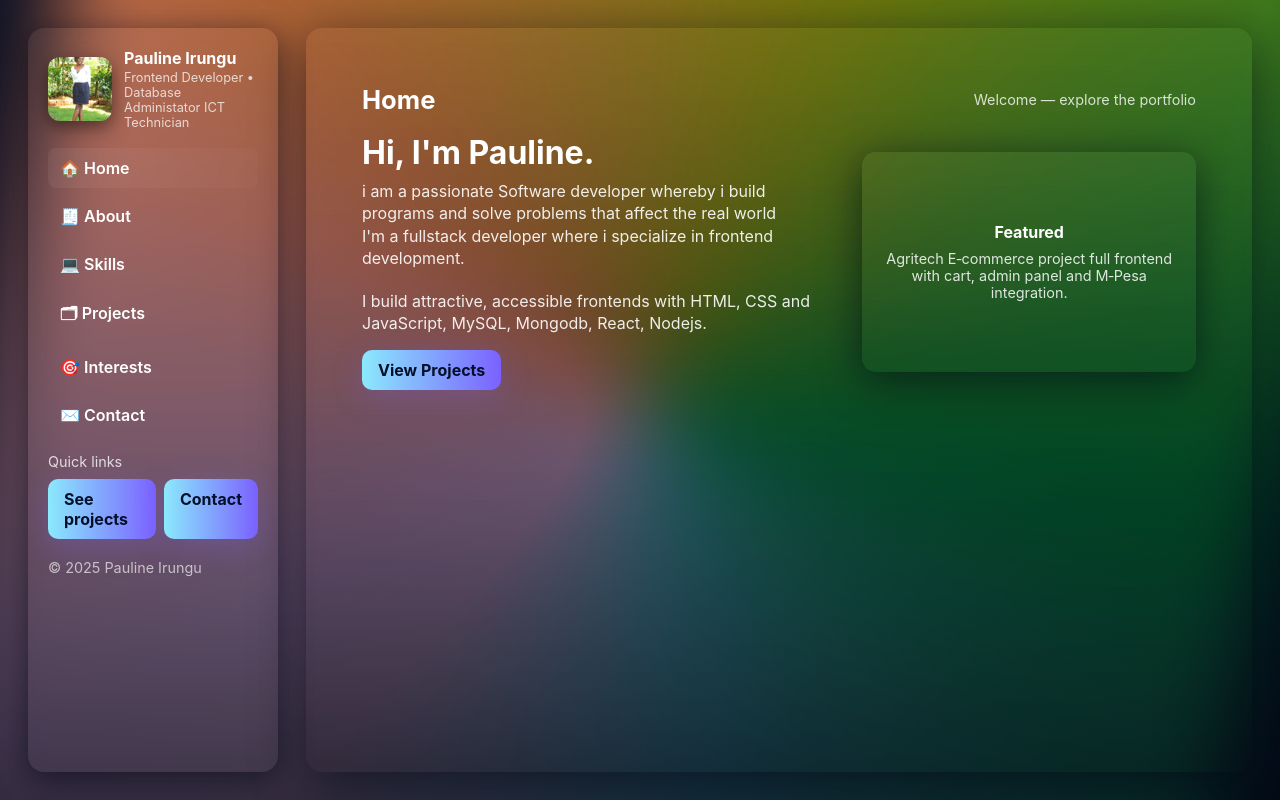
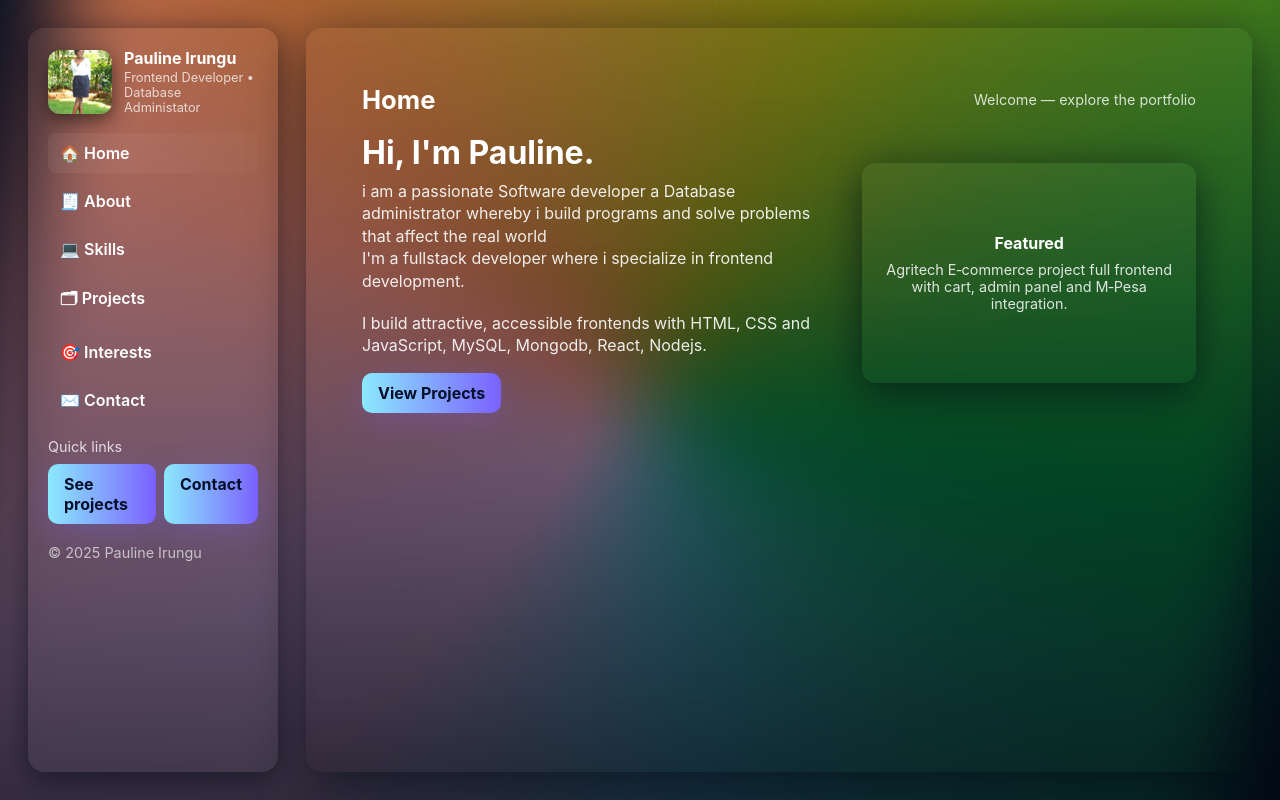
Before and after one commit to wangari39/My-Portfolio, a plain HTML site: page index.html in a window 1280 px wide. Drawn offline with Linux system fonts and the light colour scheme.

Commit message:
Update index.html

```diff
--- a/index.html
+++ b/index.html
@@ -148,7 +148,7 @@
         <div class="avatar"><img src="IMG-20241215-WA0042.jpg" alt="Pauline Irungu"/></div>
         <div>
           <h1>Pauline Irungu</h1>
-          <p class="small">Frontend Developer • Database Administator  ICT Technician</p>
+          <p class="small">Frontend Developer • Database Administator</p>
         </div>
       </div>
 
@@ -181,7 +181,7 @@
           <div class="hero">
             <div class="intro">
               <h3>Hi, I'm Pauline.</h3>
-              <p> i am a passionate Software developer whereby i build programs and solve problems that affect the real world<br>
+              <p> i am a passionate Software developer a Database administrator whereby i build programs and solve problems that affect the real world<br>
                 I'm a fullstack developer where i specialize in frontend development.</p>
                <br>
               <p>I build attractive, accessible frontends with HTML, CSS and JavaScript, MySQL, Mongodb, React, Nodejs.</p>
```
